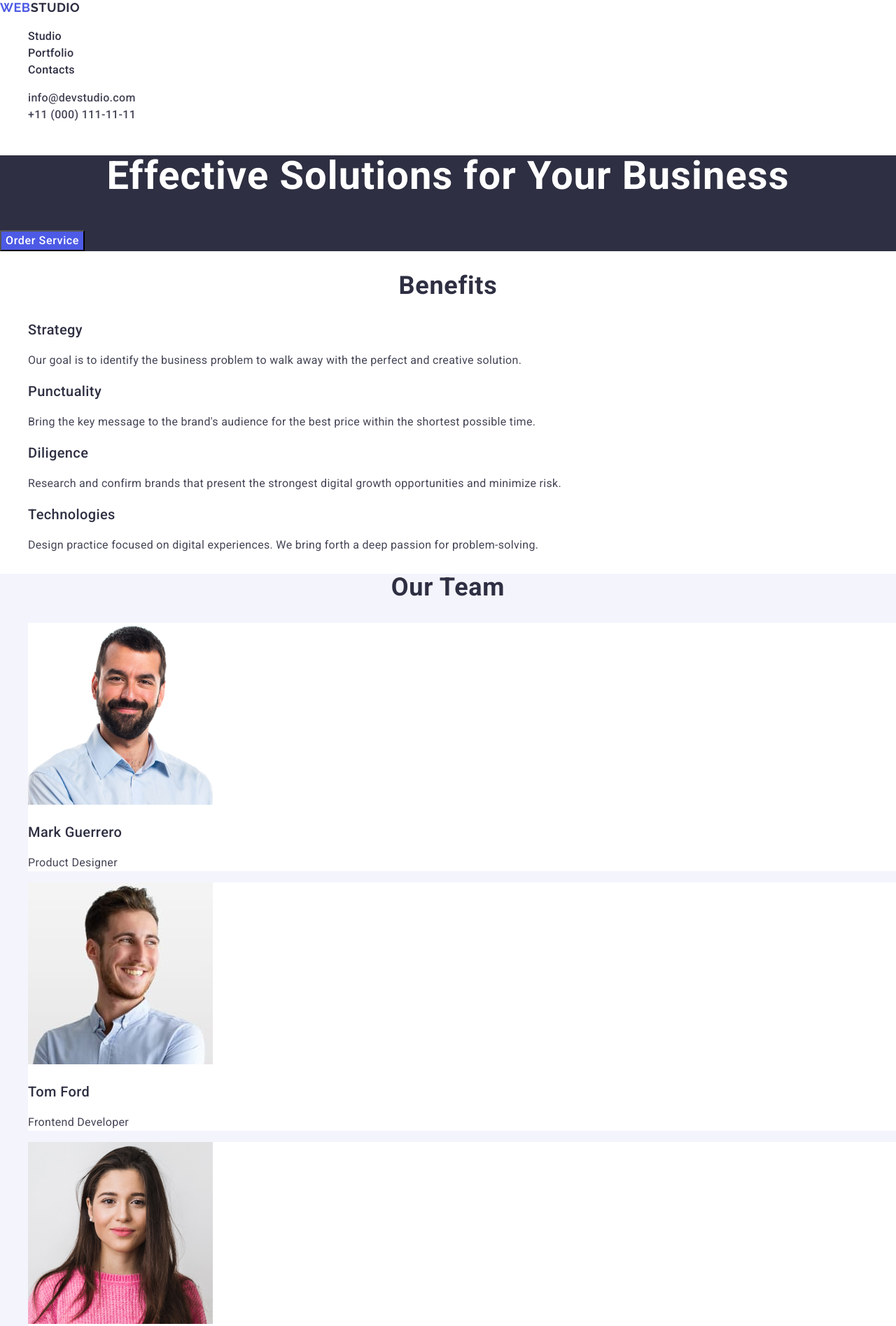
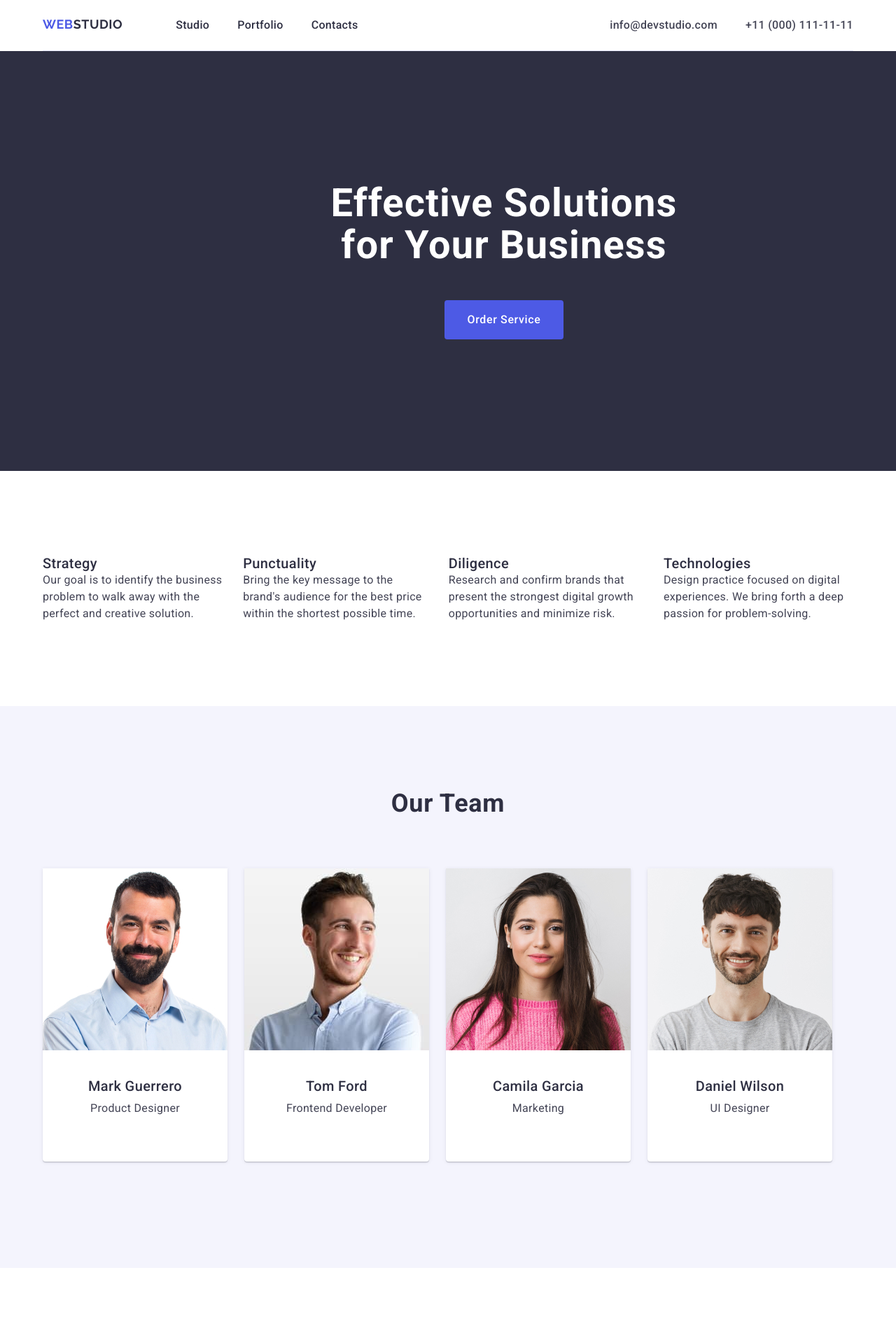
Before and after one commit to Olegka-V/goit-markup-hw-03, a plain HTML site: page index.html in a window 1280 px wide. Shown: the top 1895 px of the page at 70% size. Drawn offline with nearby package versions, Linux system fonts and the light colour scheme.

Commit message:
stylization of sections

```diff
--- a/css/styles.css
+++ b/css/styles.css
@@ -16,8 +16,32 @@ footer{
     background-color: #2E2F42;
 }
 
-.list{
+h1,
+h2,
+h3,
+h4,
+h5,
+h6{
+    margin: 0;
+}
+
+.none {
+    display: none;
+}
+
+p{
+    margin: 0;
+}
+
+ul{
+    margin: 0;
+    padding: 0;
     list-style-type: none;
+}
+
+.container{
+    width: 1158px;
+    margin: auto;
 }
 
 .link {
@@ -29,11 +53,13 @@ footer{
     color: #2E2F42;
 }
 
+.section {
+    padding: 120px 0;
+}
+
 .link:hover,
-.link:focus,
-.link:active {
+.link:focus {
     color: #404BBF;
-    text-decoration: underline;
 }
 
 .mail-tell-data{
@@ -46,6 +72,7 @@ footer{
 
 .hero{
     background-color: #2E2F42;
+    padding: 188px 472px;
 }
 
 .team-section{
@@ -59,20 +86,25 @@ footer{
     color:#FFFFFF;
     text-align: center;
     letter-spacing: 0.02em;
+    margin-bottom: 48px;
 }
 
-.button {
-    font-family: "Roboto", sans-serif;
+.hero-button {
+    display: block;
     color: #FFFFFF;
     background-color: #4D5AE5;
     cursor: pointer;
     font-weight: 500;
     line-height: 1.5;
     letter-spacing: 0.04em;
+    padding: 16px 32px;
+    margin: 0 auto;
+    border-radius: 4px;
+    border:0;
 }
 
-.button:hover,
-.button:focus {
+.hero-button:hover,
+.hero-button:focus {
     background-color: #404BBF;
 }
 
@@ -128,3 +160,99 @@ footer{
 .slogan{
     color:#F4F4FD;
 }
+
+
+.header-container{
+    display: flex;
+    justify-content: space-between;
+    padding: 24px 0;
+    border-bottom: 1px solid  #E7E9FC;
+}
+
+
+
+.navigation .logo{
+    margin-right: 76px;
+}
+
+.container .navigation{
+    display: flex;
+}
+
+.navigation .list{
+    display: flex;
+    gap: 40px;
+}
+
+.mail-tell-data .list{
+    display:flex;
+    gap: 40px;
+}
+
+.hero-container{
+    width: 496px;
+    text-align: center;
+}
+
+.benefits-container .list{
+    display: flex;
+    justify-content: space-between;
+    gap: 24px;
+    flex-basis: calc((100% - 72px) / 4);
+}
+
+.team-container{
+    margin-top: 72px;
+}
+
+
+
+.team-container .list{
+    display: flex;
+    gap: 24px;
+    flex-basis: calc((100% - 72px) / 4);
+    padding-bottom: 32px;
+}
+
+.team-container .list .item {
+    padding-bottom: 32px;
+    border-radius: 0px 0px 4px 4px;
+    background:  #FFF;
+    box-shadow: 0px 2px 1px 0px rgba(46, 47, 66, 0.08), 0px 1px 1px 0px rgba(46, 47, 66, 0.16), 0px 1px 6px 0px rgba(46, 47, 66, 0.08);
+}
+
+.team-card-name{
+    padding: 32px 0;
+    width: 232px;
+    margin: auto;
+    text-align: center;
+}
+
+.team-card-name .subtitle{
+    margin-bottom: 8px;
+}
+
+.portfolio-container .list{
+    display: flex;
+    gap: 24px;
+    flex-basis: calc((100% - 48) / 3);
+    flex-wrap: wrap;
+    margin-top: 72px;
+}
+
+.portfolio-container .list .item{
+    border: 1px solid #E7E9FC;
+    background:  #FFF;
+}
+
+.portfolio-card-name{
+    padding: 32px 16px;
+}
+
+.basement{
+    padding: 102px 1020px 100px 156px;
+}
+
+.basement .logo{
+    margin-bottom: 18px;
+}
--- a/index.html
+++ b/index.html
@@ -14,9 +14,9 @@
     <link rel="stylesheet" href="./css/styles.css">
 </head>
 <body>
-    <header>
-
-        <nav>
+    <header class="header">
+       <div class="header-container container">
+            <nav class="navigation">
                     <a class="logo" href="./index.html">Web<span class="logo-top">Studio</span></a>
                     <ul class="list">
                         <li><a href="./index.html" class="link">Studio</a></li>
@@ -24,24 +24,29 @@
                         <li><a href="" class="link">Contacts</a></li>
                     </ul>
             </nav>
+
             <address class="mail-tell-data">
                 <ul class="list">
                     <li><a href="mailto:info@devstudio.com" class="mail-tell-data-link link">info@devstudio.com</a></li>
                     <li><a href="tel:+110001111111" class="mail-tell-data-link link">+11 (000) 111-11-11</a></li>
                 </ul>
             </address>
+        </div>
 
     </header>
 
     <main>
-        <section class="hero">
+        <section class="hero section">
+            <div class="hero-container container">
                 <h1 class="heading">
                     Effective Solutions for Your Business
                 </h1>
-            <button class="button" type="button">Order Service</button>
+                <button class="hero-button" type="button">Order Service</button>
+            </div>
         </section>
-        <section class="benefits-section">
-            <h2 class="title">Benefits</h2>
+        <section class="benefits-section section">
+            <h2 class="title none">Benefits</h2>
+            <div class="benefits-container container">
                 <ul class="list">
                     <li>
                         <h3 class="subtitle">Strategy</h3>
@@ -63,67 +68,91 @@
                         <p class="text">Design practice focused on digital experiences. We bring forth a deep passion for problem-solving.</p>
                     </li>
                 </ul>
+            </div>
         </section>
-        <section class="team-section">
+        <section class="team-section section">
             <h2 class="title">Our Team</h2>
+            <div class="team-container container">
                 <ul class="list">
                     <li class="item">
-                        <img src="./images/mark.jpg" alt="Mark Guerrero - Product Designer" width="264" height="260">
+                        <img  src="./images/mark.jpg" alt="Mark Guerrero - Product Designer" width="264" height="260">
+                        <div class="team-card-name">
                             <h3 class="subtitle">Mark Guerrero</h3>
                             <p class="text">Product Designer</p>
+                        </div>
                     </li>
                     <li class="item">
-                        <img src="./images/tom.jpg" alt="Tom Ford - Frontend Developer" width="264" height="260">
+                        <img  src="./images/tom.jpg" alt="Tom Ford - Frontend Developer" width="264" height="260">
+                        <div class="team-card-name">
                             <h3 class="subtitle">Tom Ford</h3>
                             <p class="text">Frontend Developer</p>
+                        </div>
                     </li>
                     <li class="item">
-                        <img src="./images/camila.jpg" alt="Camila Garcia - Marketing" width="264" height="260">
+                        <img  src="./images/camila.jpg" alt="Camila Garcia - Marketing" width="264" height="260">
+                        <div class="team-card-name">
                             <h3 class="subtitle">Camila Garcia</h3>
                             <p class="text">Marketing</p>
+                        </div>
                     </li>
                     <li class="item">
                         <img src="./images/daniel.jpg" alt="Daniel Wilson - UI Designer" width="264" height="260">
+                        <div class="team-card-name">
                             <h3 class="subtitle">Daniel Wilson</h3>
                             <p class="text">UI Designer</p>
+                        </div>
                     </li>
                 </ul>
-
+            </div>
         </section>
-        <section class="portfolio-section">
+        <section class="portfolio-section section">
             <h2 class="title">Our Portfolio</h2>
+            <div class="portfolio-container container">
                 <ul class="list">
-                <li>
-                    <img src="./images/banking-app.jpg" alt="Banking application" width="360" height="300">
+                    <li class="item">
+                        <img  src="./images/banking-app.jpg" alt="Banking application" width="360" height="300">
+                        <div class="portfolio-card-name">
                             <h3 class="subtitle">Banking App</h3>
                             <p class="text">App</p>
+                        </div>
                     </li>
-                <li>
-                    <img src="./images/payment.jpg" alt="Payment by phone attached to the terminal" width="360" height="300">
+                    <li class="item">
+                        <img  src="./images/payment.jpg" alt="Payment by phone attached to the terminal" width="360" height="300">
+                        <div class="portfolio-card-name">
                             <h3 class="subtitle">Cashless Payment</h3>
                             <p class="text">Marketing</p>
+                        </div>
                     </li>
-                <li>
-                    <img src="./images/meditation-app.jpg" alt="Gadgets with a meditation program" width="360" height="300">
+                    <li class="item">
+                        <img  src="./images/meditation-app.jpg" alt="Gadgets with a meditation program" width="360" height="300">
+                        <div class="portfolio-card-name">
                             <h3 class="subtitle">Meditation App</h3>
                             <p class="text">App</p>
+                        </div>
                     </li>
-                <li>
-                    <img src="./images/taxi-service.jpg" alt="The driver behind the wheel" width="360" height="300">
+                    <li class="item">
+                        <img  src="./images/taxi-service.jpg" alt="The driver behind the wheel" width="360" height="300">
+                        <div class="portfolio-card-name">
                             <h3 class="subtitle">Taxi Service</h3>
                             <p class="text">Marketing</p>
+                        </div>
                     </li>
-                <li>
-                    <img src="./images/screen-illustrations.jpg" alt="Types of wallpapers for the phone" width="360" height="300">
+                    <li class="item">
+                        <img  src="./images/screen-illustrations.jpg" alt="Types of wallpapers for the phone" width="360" height="300">
+                        <div class="portfolio-card-name">
                             <h3 class="subtitle">Screen Illustrations</h3>
                             <p class="text">Design</p>
+                        </div>
                     </li>
-                <li>
-                    <img src="./images/courses.jpg" alt="The girl is talking on the phone" width="360" height="300">
+                    <li class="item">
+                        <img  src="./images/courses.jpg" alt="The girl is talking on the phone" width="360" height="300">
+                        <div class="portfolio-card-name">
                             <h3 class="subtitle">Online Courses</h3>
                             <p class="text">Marketing</p>
+                        </div>
                     </li>
                 </ul>
+            </div>
         </section>
     </main>
 
```
Lines whose indentation alone changed are shown as unchanged.
